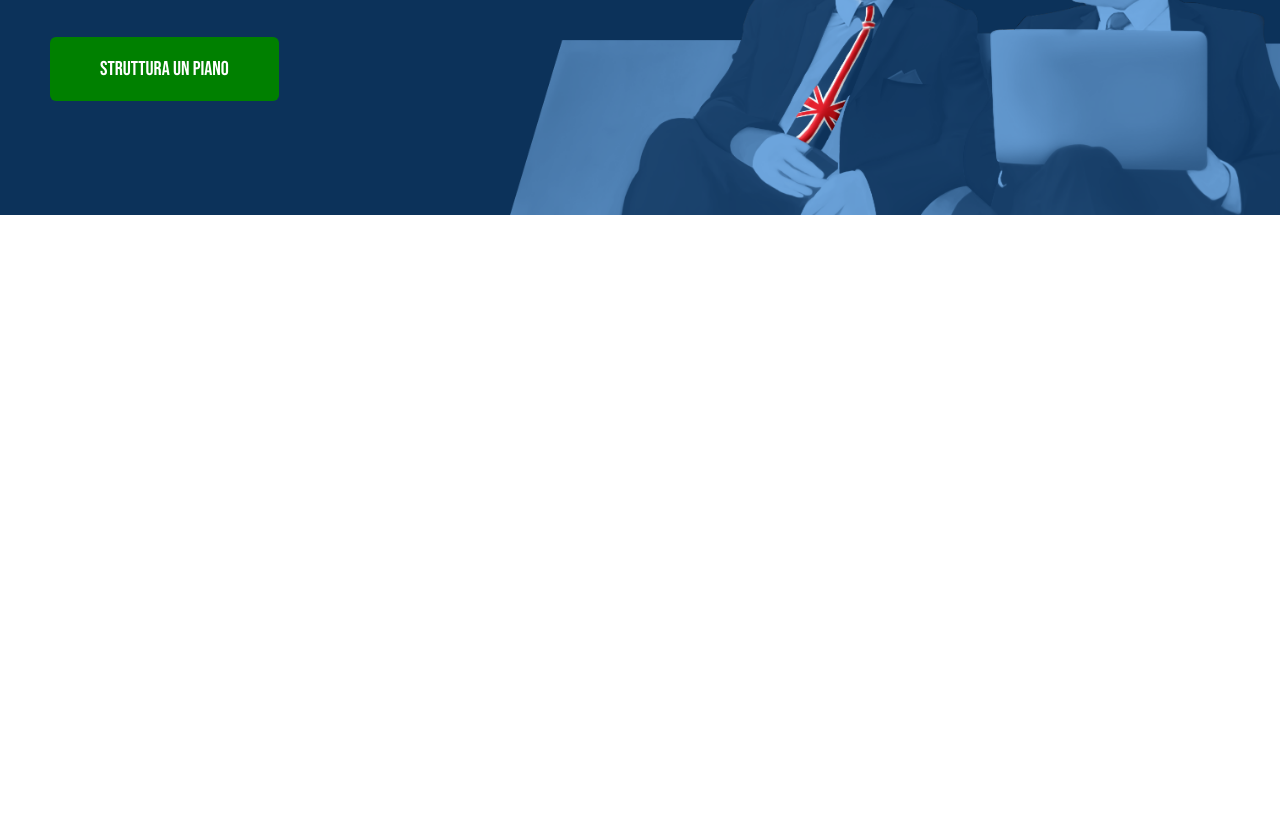
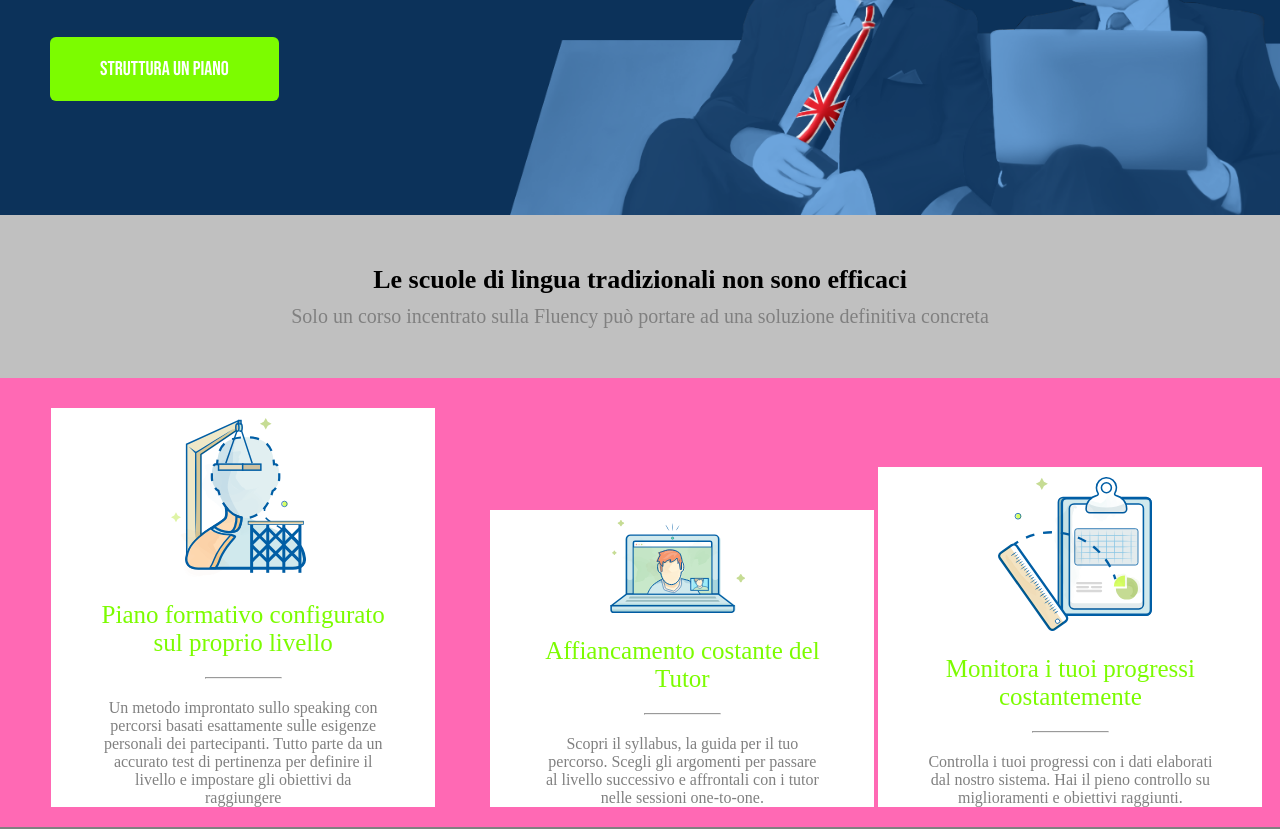
Before and after one commit to federicosangiovanni/esercizio8, a plain HTML site: page index.html in a window 1280 px wide. Shown: the part 293-1122 px from the top of the page. Before the commit the page ends 800 px from the top, so only its background shows below. Drawn offline with Linux system fonts and the light colour scheme.

Commit message:
modifica-body

```diff
--- a/assets/css/master.css
+++ b/assets/css/master.css
@@ -134,7 +134,7 @@
     .nav-link3 {
         font-family: 'Bebas Neue', cursive;
         font-size: 14px;
-        background-color: green;
+        background-color: lawngreen;
         padding: 8px 10px;
         border-radius: 6px;
         text-decoration: none;
@@ -178,7 +178,7 @@
     .header-link {
         font-family: 'Bebas Neue', cursive;
         font-size: 20px;
-        background-color: green;
+        background-color: lawngreen;
         padding: 20px 50px;
         border-radius: 6px;
         text-decoration: none;
@@ -189,3 +189,102 @@
         left: 50px;
         transform: translate(-50 -50);
     }
+    /* main */
+
+    .main-section {
+        width: 100%;
+        background-color: rgb(192, 192, 192);
+        padding-top: 50px;
+        padding-bottom: 50px;
+    }
+    /* main-section-text */
+
+    .main-section-text {
+        text-align: center;
+        vertical-align: middle;
+        font-size: 26px;
+    }
+
+    .main-section-text2 {
+        color: grey;
+        text-align: center;
+        vertical-align: middle;
+        font-size: 20px;
+        padding-top: 10px;
+    }
+    /* main-container-article*/
+
+    .container-article {
+        width: 100%;
+        background-color: hotpink;
+        border-bottom: solid grey 2px;
+        padding-bottom: 20px;
+    }
+    /* main-article1 */
+
+    .article1 {
+        width: 30%;
+        background-color: white;
+        display: inline-block;
+        margin-top: 30px;
+        margin-left: 4%;
+    }
+
+    .img-article1 {
+        background-color: white;
+        width: 35%;
+        margin-top: 10px;
+        margin-left: 120px;
+    }
+
+    .text-article1 {
+        margin-top: 20px;
+        color: lawngreen;
+        font-size: 25px;
+        text-align: center;
+        vertical-align: middle;
+    }
+
+    .hr-article {
+        background-color: grey;
+        width: 20%;
+        margin-top: 20px;
+        margin-left: 40%;
+    }
+
+    .text-article2 {
+        margin-top: 20px;
+        color: gray;
+        text-align: center;
+        vertical-align: middle;
+    }
+    /*main-article2 */
+
+    .article2 {
+        width: 30%;
+        background-color: white;
+        display: inline-block;
+        margin-top: 30px;
+    }
+
+    .img-article2 {
+        background-color: white;
+        width: 35%;
+        margin-top: 10px;
+        margin-left: 120px;
+    }
+    /* main-article3 */
+
+    .article3 {
+        width: 30%;
+        background-color: white;
+        display: inline-block;
+        margin-top: 30px;
+    }
+
+    .img-article3 {
+        background-color: white;
+        width: 40%;
+        margin-top: 10px;
+        margin-left: 120px;
+    }
--- a/index.html
+++ b/index.html
@@ -42,9 +42,70 @@
             <a class="header-link" href="">struttura un piano
             </a>
         </div>
+    </header>
 
+    <!-- main -->
+    <main>
+        <div class="main-section">
+            <h1 class="main-section-text">Le scuole di lingua tradizionali non sono efficaci
+            </h1>
+            <p class="main-section-text2">Solo un corso incentrato sulla Fluency può portare ad una soluzione definitiva concreta
+            </p>
+        </div>
+        <!-- main-article1 -->
 
-    </header>
+        <div class="container-article">
+            <div class="article1">
+                <div class="img-article1">
+                    <img src="./assets/img/profile.svg" alt="profile">
+                </div>
+                <p class="text-article1">Piano formativo configurato
+                    <br>sul proprio livello
+                </p>
+                <hr class="hr-article">
+                <p class="text-article2">Un metodo improntato sullo speaking con
+                    <br>percorsi basati esattamente sulle esigenze
+                    <br>personali dei partecipanti. Tutto parte da un
+                    <br>accurato test di pertinenza per definire il
+                    <br>livello e impostare gli obiettivi da
+                    <br>raggiungere
+                </p>
+            </div>
+
+            <!-- articolo2 -->
+
+            <div class="article1">
+                <div class="img-article1">
+                    <img src="./assets/img/computer.svg" alt="computer">
+                </div>
+                <p class="text-article1">Affiancamento costante del
+                    <br>Tutor
+                </p>
+                <hr class="hr-article">
+                <p class="text-article2">Scopri il syllabus, la guida per il tuo
+                    <br>percorso. Scegli gli argomenti per passare
+                    <br>al livello successivo e affrontali con i tutor
+                    <br>nelle sessioni one-to-one.
+                </p>
+            </div>
+
+            <!-- articolo3 -->
+
+            <div class="article3">
+                <div class="img-article3">
+                    <img src="./assets/img/doc.svg" alt="doc">
+                </div>
+                <p class="text-article1">Monitora i tuoi progressi
+                    <br>costantemente
+                </p>
+                <hr class="hr-article">
+                <p class="text-article2">Controlla i tuoi progressi con i dati elaborati
+                    <br>dal nostro sistema. Hai il pieno controllo su
+                    <br>miglioramenti e obiettivi raggiunti.
+                </p>
+            </div>
+        </div>
+    </main>
 </body>
 
 </html>
```
